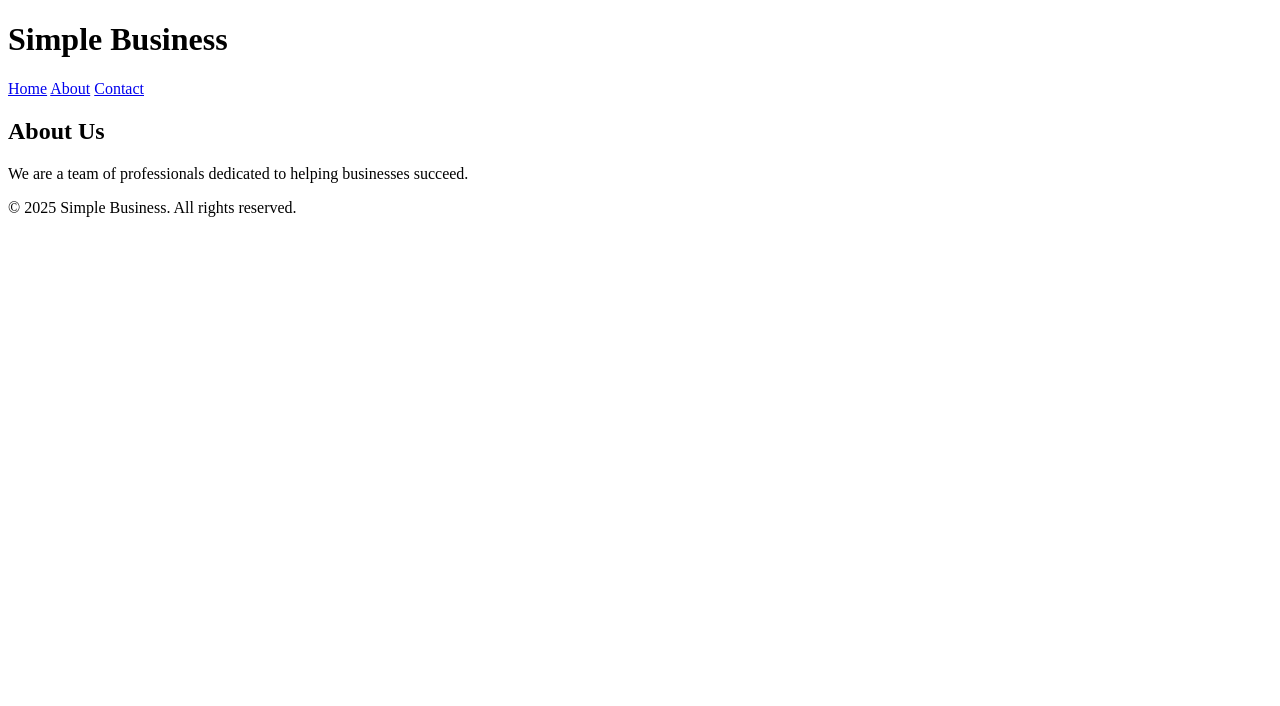
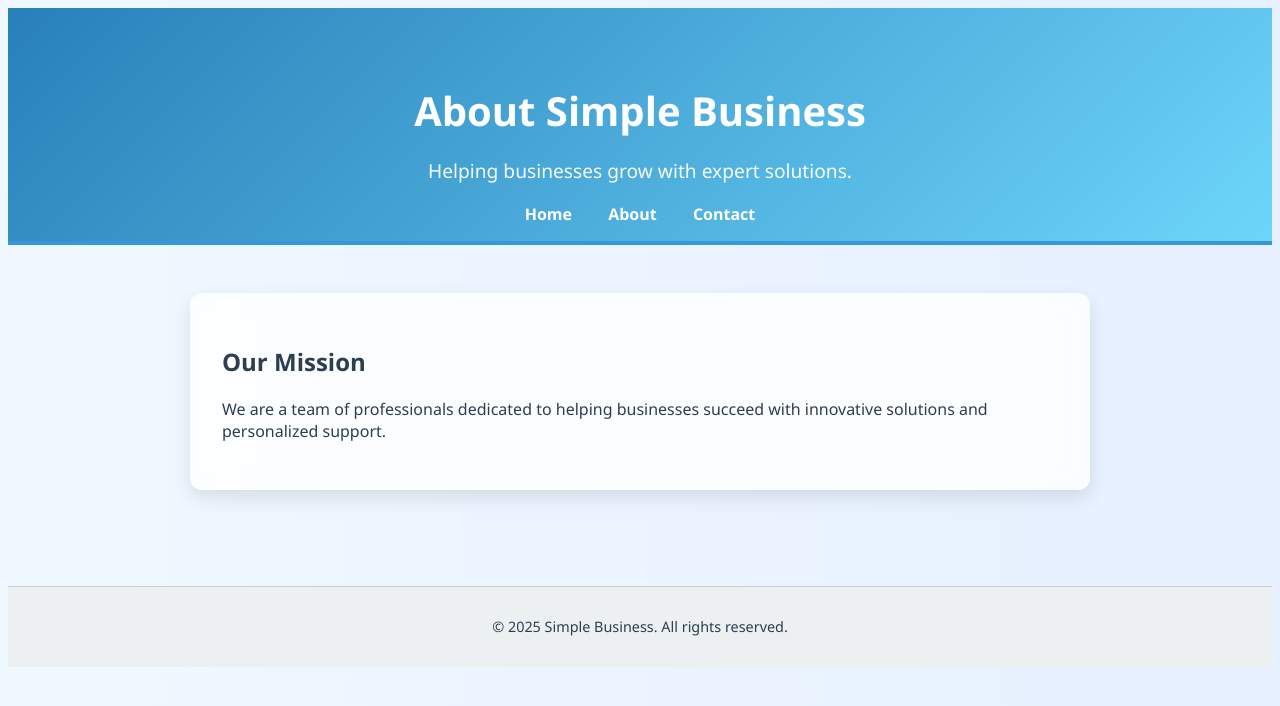
Before and after one commit to ECDhamotharanGit/devops, a plain HTML site: page business-site/about.html in a window 1280 px wide. Drawn offline with Linux system fonts and the light colour scheme.

Commit message:
Update About page with new layout and styling

```diff
--- a/business-site/about.html
+++ b/business-site/about.html
@@ -5,20 +5,27 @@
     <title>Simple Business - About</title>
     <link rel="stylesheet" href="style.css">
 </head>
-<body>
-    <header>
-        <h1>Simple Business</h1>
+<body class="contact-page">
+    <header class="contact-header">
+        <div class="hero-text">
+            <h1>About Simple Business</h1>
+            <p>Helping businesses grow with expert solutions.</p>
+        </div>
         <nav>
             <a href="index.html">Home</a>
             <a href="about.html">About</a>
             <a href="contact.html">Contact</a>
         </nav>
     </header>
-    <main>
-        <h2>About Us</h2>
-        <p>We are a team of professionals dedicated to helping businesses succeed.</p>
+
+    <main class="contact-main">
+        <div class="contact-card">
+            <h2>Our Mission</h2>
+            <p>We are a team of professionals dedicated to helping businesses succeed with innovative solutions and personalized support.</p>
+        </div>
     </main>
-    <footer>
+
+    <footer class="contact-footer">
         <p>&copy; 2025 Simple Business. All rights reserved.</p>
     </footer>
 </body>
```
